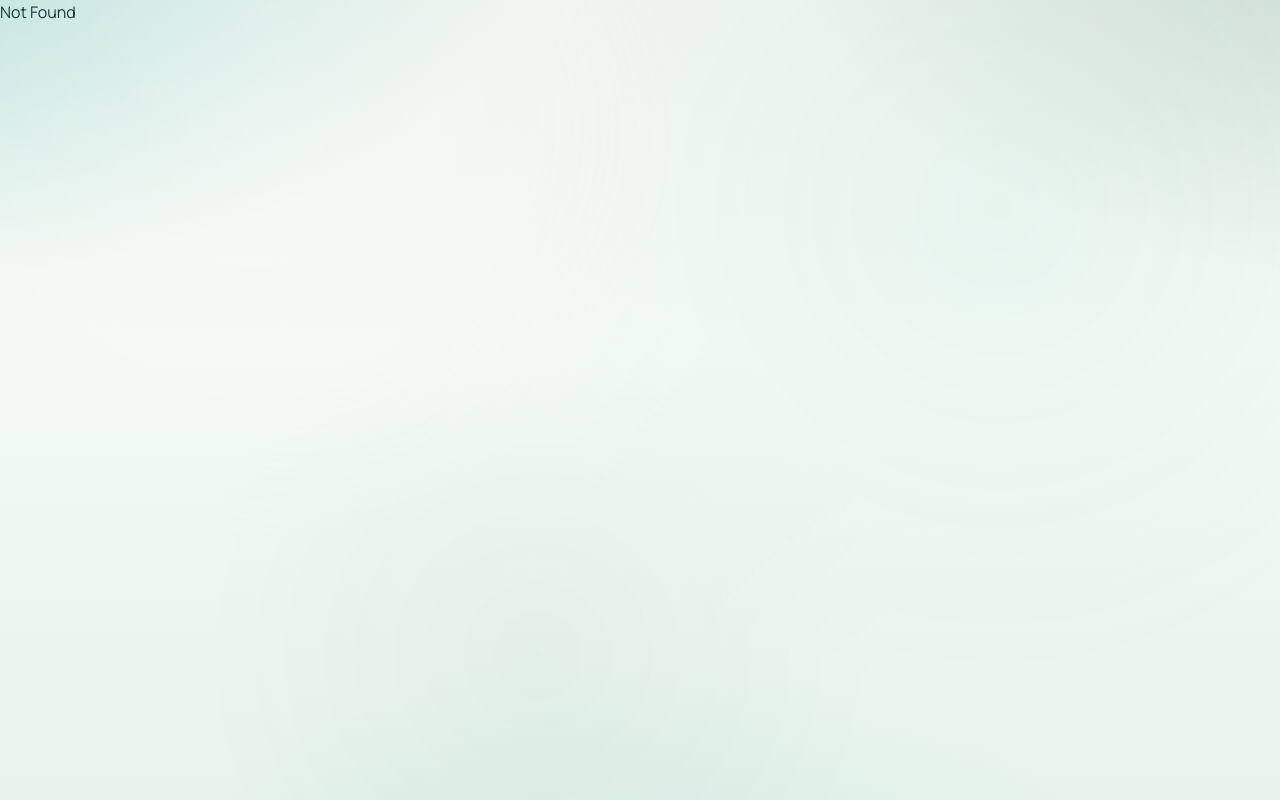
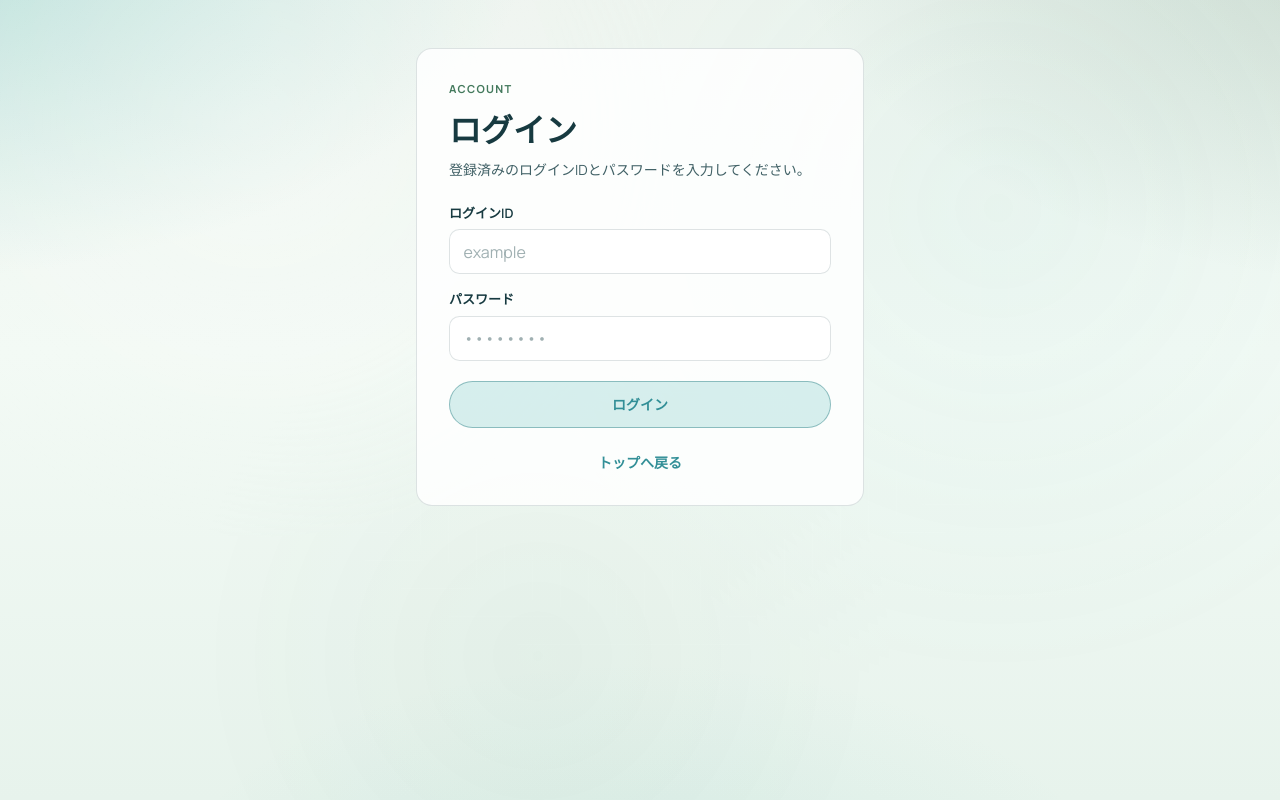
Before and after one commit to hato810424/Vanguard, a React (Vite) app in the folder apps/web/: page /_auth/login in a window 1280 px wide. Built offline with nearby package versions, Linux system fonts and the light colour scheme; no server answers.

Commit message:
wip: ログインページ実装

```diff
--- a/apps/web/package.json
+++ b/apps/web/package.json
@@ -6,7 +6,7 @@
     "#/*": "./src/*"
   },
   "scripts": {
-    "dev": "vite dev --port 3000",
+    "dev": "vite dev",
     "build": "vite build",
     "preview": "vite preview",
     "test": "vitest run"
--- a/apps/web/src/main.tsx
+++ b/apps/web/src/main.tsx
@@ -3,6 +3,7 @@ import { RouterProvider, createRouter } from '@tanstack/react-router'
 import { routeTree } from './routeTree.gen'
 
 const router = createRouter({
+  basepath: '/_auth',
   routeTree,
   defaultPreload: 'intent',
   scrollRestoration: true,
--- a/apps/web/src/routeTree.gen.ts
+++ b/apps/web/src/routeTree.gen.ts
@@ -9,9 +9,15 @@
 // Additionally, you should also exclude this file from your linter and/or formatter to prevent it from being checked or modified.
 
 import { Route as rootRouteImport } from './routes/__root'
+import { Route as LoginRouteImport } from './routes/login'
 import { Route as AboutRouteImport } from './routes/about'
 import { Route as IndexRouteImport } from './routes/index'
 
+const LoginRoute = LoginRouteImport.update({
+  id: '/login',
+  path: '/login',
+  getParentRoute: () => rootRouteImport,
+} as any)
 const AboutRoute = AboutRouteImport.update({
   id: '/about',
   path: '/about',
@@ -26,31 +32,42 @@ const IndexRoute = IndexRouteImport.update({
 export interface FileRoutesByFullPath {
   '/': typeof IndexRoute
   '/about': typeof AboutRoute
+  '/login': typeof LoginRoute
 }
 export interface FileRoutesByTo {
   '/': typeof IndexRoute
   '/about': typeof AboutRoute
+  '/login': typeof LoginRoute
 }
 export interface FileRoutesById {
   __root__: typeof rootRouteImport
   '/': typeof IndexRoute
   '/about': typeof AboutRoute
+  '/login': typeof LoginRoute
 }
 export interface FileRouteTypes {
   fileRoutesByFullPath: FileRoutesByFullPath
-  fullPaths: '/' | '/about'
+  fullPaths: '/' | '/about' | '/login'
   fileRoutesByTo: FileRoutesByTo
-  to: '/' | '/about'
-  id: '__root__' | '/' | '/about'
+  to: '/' | '/about' | '/login'
+  id: '__root__' | '/' | '/about' | '/login'
   fileRoutesById: FileRoutesById
 }
 export interface RootRouteChildren {
   IndexRoute: typeof IndexRoute
   AboutRoute: typeof AboutRoute
+  LoginRoute: typeof LoginRoute
 }
 
 declare module '@tanstack/react-router' {
   interface FileRoutesByPath {
+    '/login': {
+      id: '/login'
+      path: '/login'
+      fullPath: '/login'
+      preLoaderRoute: typeof LoginRouteImport
+      parentRoute: typeof rootRouteImport
+    }
     '/about': {
       id: '/about'
       path: '/about'
@@ -71,6 +88,7 @@ declare module '@tanstack/react-router' {
 const rootRouteChildren: RootRouteChildren = {
   IndexRoute: IndexRoute,
   AboutRoute: AboutRoute,
+  LoginRoute: LoginRoute,
 }
 export const routeTree = rootRouteImport
   ._addFileChildren(rootRouteChildren)
--- a/apps/web/src/router.tsx
+++ /dev/null
@@ -1,19 +0,0 @@
-import { createRouter as createTanStackRouter } from '@tanstack/react-router'
-import { routeTree } from './routeTree.gen'
-
-export function getRouter() {
-  const router = createTanStackRouter({
-    routeTree,
-    scrollRestoration: true,
-    defaultPreload: 'intent',
-    defaultPreloadStaleTime: 0,
-  })
-
-  return router
-}
-
-declare module '@tanstack/react-router' {
-  interface Register {
-    router: ReturnType<typeof getRouter>
-  }
-}
--- /dev/null
+++ b/apps/web/src/routes/login.module.css
@@ -0,0 +1,137 @@
+.main {
+  width: min(1080px, calc(100% - 2rem));
+  margin-inline: auto;
+  padding: 3rem 1rem;
+}
+
+.card {
+  max-width: 28rem;
+  margin-inline: auto;
+  padding: 1.75rem 1.5rem;
+  border: 1px solid var(--line);
+  border-radius: 1rem;
+  background: color-mix(in oklab, var(--surface-strong) 92%, transparent);
+}
+
+.kicker {
+  margin: 0 0 0.5rem;
+  font-size: 0.69rem;
+  font-weight: 700;
+  letter-spacing: 0.12em;
+  text-transform: uppercase;
+  color: var(--kicker);
+}
+
+.title {
+  margin: 0 0 0.35rem;
+  font-size: 1.75rem;
+  font-weight: 700;
+  color: var(--sea-ink);
+}
+
+.desc {
+  margin: 0 0 1.5rem;
+  font-size: 0.875rem;
+  line-height: 1.5;
+  color: var(--sea-ink-soft);
+}
+
+.form {
+  display: flex;
+  flex-direction: column;
+  gap: 1rem;
+}
+
+.field {
+  display: flex;
+  flex-direction: column;
+  gap: 0.35rem;
+}
+
+.label {
+  font-size: 0.8125rem;
+  font-weight: 600;
+  color: var(--sea-ink);
+}
+
+.input {
+  box-sizing: border-box;
+  width: 100%;
+  padding: 0.6rem 0.85rem;
+  font: inherit;
+  color: var(--sea-ink);
+  border: 1px solid var(--line);
+  border-radius: 0.65rem;
+  background: var(--surface-strong);
+  outline: none;
+}
+
+.input:focus {
+  border-color: color-mix(in oklab, var(--lagoon-deep) 45%, var(--line));
+  box-shadow: 0 0 0 2px color-mix(in oklab, var(--lagoon) 35%, transparent);
+}
+
+.input::placeholder {
+  color: color-mix(in oklab, var(--sea-ink-soft) 50%, transparent);
+}
+
+.error {
+  margin: 0;
+  padding: 0.5rem 0.75rem;
+  font-size: 0.8125rem;
+  line-height: 1.4;
+  color: var(--sea-ink);
+  border: 1px solid color-mix(in oklab, #c00 28%, var(--line));
+  border-radius: 0.65rem;
+  background: color-mix(in oklab, #c00 8%, var(--surface-strong));
+}
+
+.submit {
+  margin-top: 0.25rem;
+  width: 100%;
+  padding: 0.75rem 1rem;
+  font: inherit;
+  font-size: 0.875rem;
+  font-weight: 600;
+  color: var(--lagoon-deep);
+  cursor: pointer;
+  border: 1px solid color-mix(in oklab, var(--lagoon-deep) 35%, var(--line));
+  border-radius: 999px;
+  background: color-mix(in oklab, var(--lagoon) 22%, transparent);
+}
+
+.submit:hover:not(:disabled) {
+  background: color-mix(in oklab, var(--lagoon) 32%, transparent);
+}
+
+.submit:disabled {
+  cursor: not-allowed;
+  opacity: 0.55;
+}
+
+.footer {
+  margin: 1.5rem 0 0;
+  font-size: 0.875rem;
+  text-align: center;
+  color: var(--sea-ink-soft);
+}
+
+.backLink {
+  font-weight: 600;
+  color: var(--lagoon-deep);
+  text-decoration: none;
+}
+
+.backLink:hover {
+  text-decoration: underline;
+}
+
+@media (min-width: 640px) {
+  .card {
+    padding: 2rem 2rem;
+  }
+
+  .title {
+    font-size: 2rem;
+  }
+}
--- /dev/null
+++ b/apps/web/src/routes/login.tsx
@@ -0,0 +1,174 @@
+import { createFileRoute, Link, useNavigate } from '@tanstack/react-router'
+import { type FormEvent, useEffect, useState } from 'react'
+
+import styles from './login.module.css'
+
+export const Route = createFileRoute('/login')({
+  component: LoginPage,
+})
+
+type PageMode = 'login' | 'create'
+
+function LoginPage() {
+  const navigate = useNavigate()
+  const [mode, setMode] = useState<PageMode>('login')
+  const [loginId, setLoginId] = useState('')
+  const [password, setPassword] = useState('')
+  const [error, setError] = useState<string | null>(null)
+  const [pending, setPending] = useState(false)
+
+  useEffect(() => {
+    let cancelled = false
+    ;(async () => {
+      try {
+        const res = await fetch('/_auth/api', { credentials: 'include' })
+        if (cancelled) return
+        if (res.ok) {
+          const data = (await res.json().catch(() => ({}))) as {
+            create?: boolean
+          }
+          if (data.create) {
+            setMode('create')
+            return
+          }
+        }
+        setMode('login')
+      } catch {
+        if (!cancelled) setMode('login')
+      }
+    })()
+    return () => {
+      cancelled = true
+    }
+  }, [])
+
+  async function postLogin(): Promise<boolean> {
+    const res = await fetch('/_auth/api/login', {
+      method: 'POST',
+      headers: { 'Content-Type': 'application/json' },
+      credentials: 'include',
+      body: JSON.stringify({ loginId, password }),
+    })
+    const data = (await res.json().catch(() => ({}))) as { error?: string }
+    if (!res.ok) {
+      setError(
+        res.status === 401
+          ? 'ログインIDまたはパスワードが正しくありません'
+          : (data.error ?? 'ログインに失敗しました'),
+      )
+      return false
+    }
+    return true
+  }
+
+  async function onSubmit(e: FormEvent) {
+    e.preventDefault()
+    setError(null)
+    setPending(true)
+    try {
+      if (mode === 'create') {
+        const res = await fetch('/_auth/api/create', {
+          method: 'POST',
+          headers: { 'Content-Type': 'application/json' },
+          credentials: 'include',
+          body: JSON.stringify({ loginId, password }),
+        })
+        const data = (await res.json().catch(() => ({}))) as { error?: string }
+        if (!res.ok) {
+          setError(
+            data.error === 'user already exists'
+              ? 'すでにユーザーが登録されています。ログインしてください。'
+              : (data.error ?? 'アカウントの作成に失敗しました'),
+          )
+          if (res.status === 400 && data.error === 'user already exists') {
+            setMode('login')
+          }
+          return
+        }
+      }
+      if (!(await postLogin())) return
+      await navigate({ to: '/' })
+    } catch {
+      setError('通信に失敗しました。サーバーが起動しているか確認してください。')
+    } finally {
+      setPending(false)
+    }
+  }
+
+  const isCreate = mode === 'create'
+
+  return (
+    <main className={styles.main}>
+      <section className={styles.card}>
+        <p className={styles.kicker}>Account</p>
+        <h1 className={styles.title}>
+          {isCreate ? '管理者アカウントの作成' : 'ログイン'}
+        </h1>
+        <p className={styles.desc}>
+          {isCreate
+            ? 'まだユーザーがいません。最初の管理者のログインIDとパスワードを設定してください。'
+            : '登録済みのログインIDとパスワードを入力してください。'}
+        </p>
+
+        <form className={styles.form} onSubmit={onSubmit}>
+          <div className={styles.field}>
+            <label htmlFor="login-id" className={styles.label}>
+              ログインID
+            </label>
+            <input
+              id="login-id"
+              name="loginId"
+              type="text"
+              autoComplete="username"
+              required
+              value={loginId}
+              onChange={(ev) => setLoginId(ev.target.value)}
+              className={styles.input}
+              placeholder="example"
+            />
+          </div>
+          <div className={styles.field}>
+            <label htmlFor="login-password" className={styles.label}>
+              パスワード
+            </label>
+            <input
+              id="login-password"
+              name="password"
+              type="password"
+              autoComplete={isCreate ? 'new-password' : 'current-password'}
+              required
+              value={password}
+              onChange={(ev) => setPassword(ev.target.value)}
+              className={styles.input}
+              placeholder="••••••••"
+            />
+          </div>
+
+          {error ? (
+            <p className={styles.error} role="alert">
+              {error}
+            </p>
+          ) : null}
+
+          <button
+            type="submit"
+            disabled={pending}
+            className={styles.submit}
+          >
+            {pending
+              ? '送信中…'
+              : isCreate
+                ? 'アカウントを作成してログイン'
+                : 'ログイン'}
+          </button>
+        </form>
+
+        <p className={styles.footer}>
+          <Link to="/" className={styles.backLink}>
+            トップへ戻る
+          </Link>
+        </p>
+      </section>
+    </main>
+  )
+}
--- a/apps/web/vite.config.ts
+++ b/apps/web/vite.config.ts
@@ -8,6 +8,7 @@ import viteReact from '@vitejs/plugin-react'
 import tailwindcss from '@tailwindcss/vite'
 
 const config = defineConfig({
+  base: '/_auth',
   plugins: [
     devtools(),
     tsconfigPaths({ projects: ['./tsconfig.json'] }),
@@ -16,8 +17,10 @@ const config = defineConfig({
     viteReact(),
   ],
   server: {
+    host: true,
+    port: 3000,
     proxy: {
-      '/_auth': {
+      '/_auth/api': {
         target: 'http://localhost:3001',
         changeOrigin: true,
       },
```
